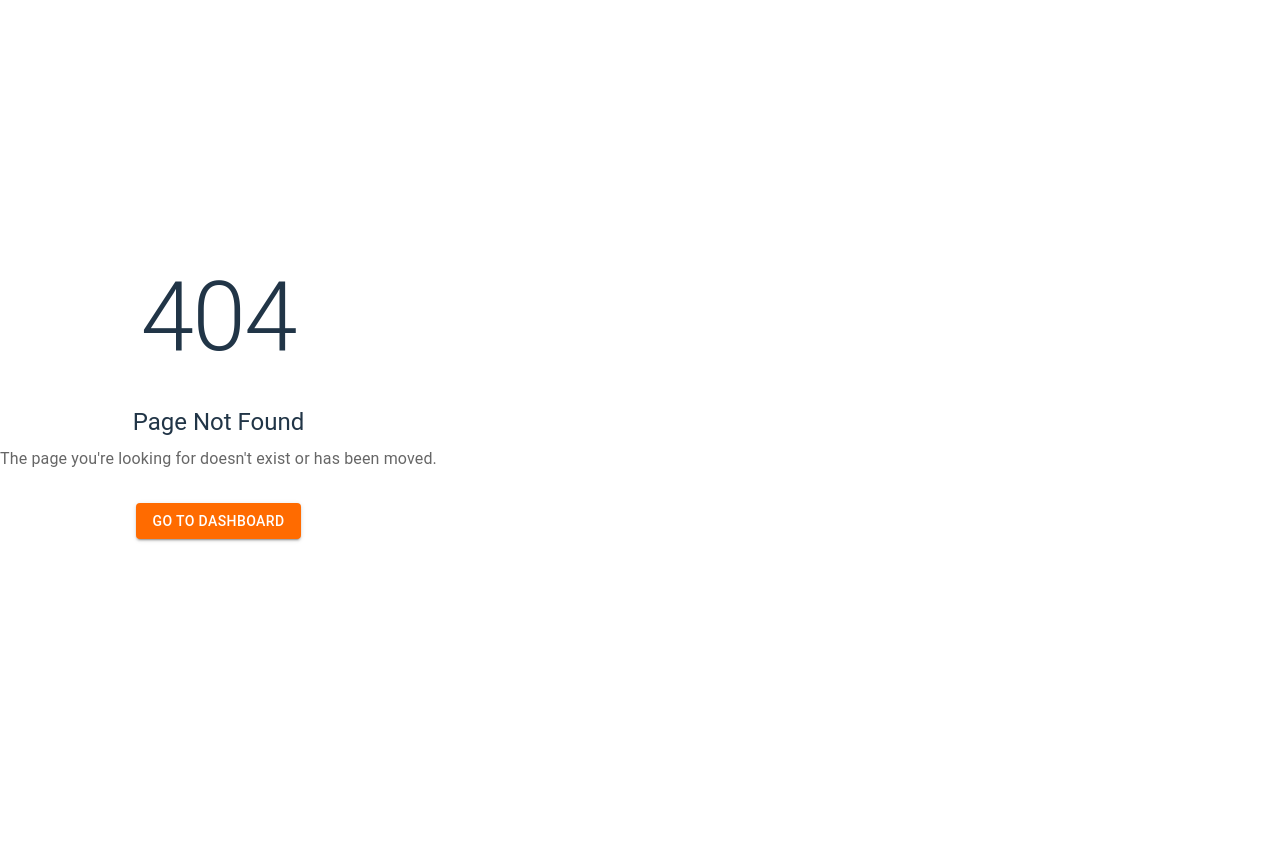
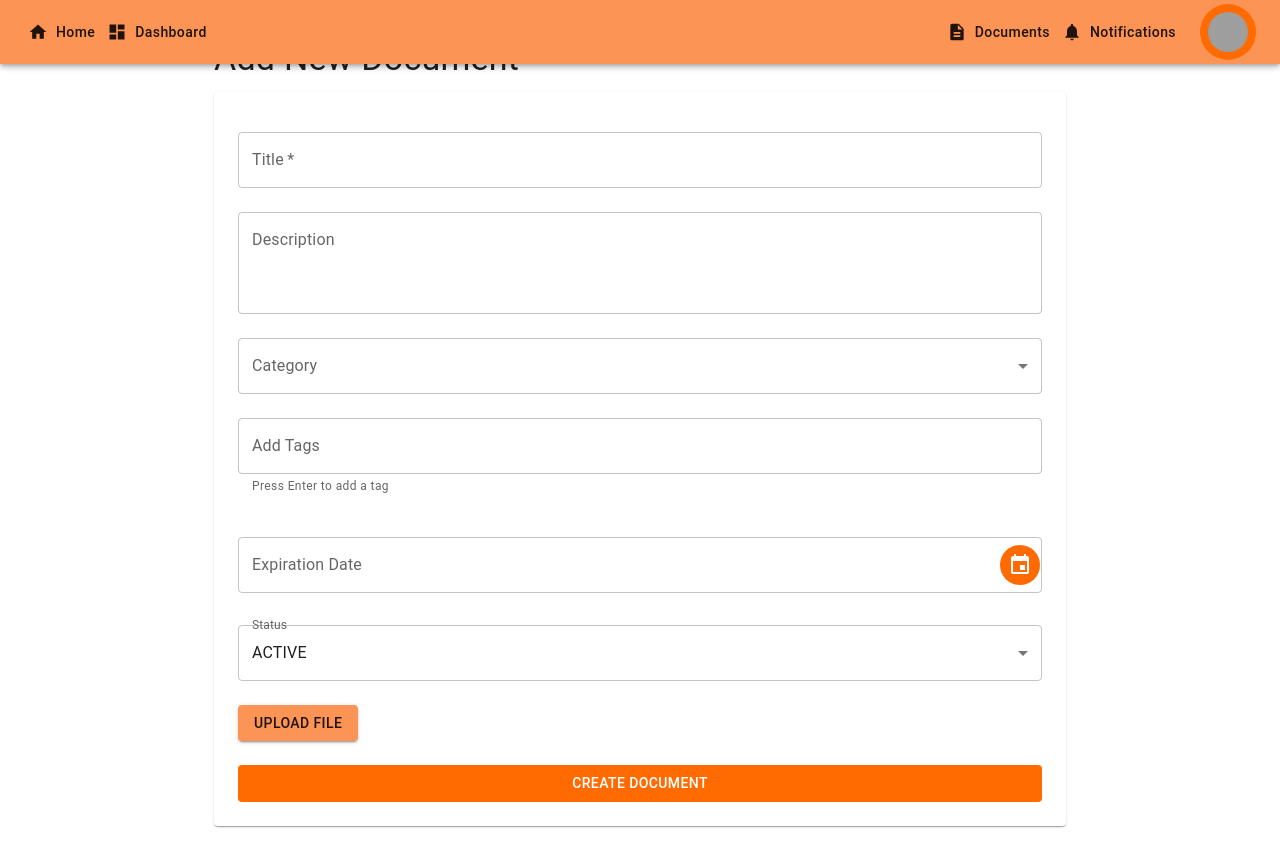
Before and after one commit to AlzgamerCS/react-notification-cursor, a React (Vite) app: page /add-document in a window 1280 px wide. Before the commit this address had no page. Shown: the top 866 px of the page. Before the commit the page ends 800 px from the top, so only its background shows below. Built offline with nearby package versions, Linux system fonts and the light colour scheme; sample sign-in values are in the browser's storage; grey boxes are pictures that could not be loaded.

Commit message:
Add AddDocument page for document creation; update routing in App component and Documents page. Include MUI date pickers and file upload functionality.

```diff
--- a/package.json
+++ b/package.json
@@ -14,6 +14,7 @@
     "@emotion/styled": "^11.14.0",
     "@mui/icons-material": "^6.4.8",
     "@mui/material": "^6.4.8",
+    "@mui/x-date-pickers": "^8.1.0",
     "@reduxjs/toolkit": "^2.6.1",
     "axios": "^1.8.4",
     "date-fns": "^4.1.0",
--- a/src/App.tsx
+++ b/src/App.tsx
@@ -13,6 +13,7 @@ import MainLayout from "./layouts/MainLayout";
 const Login = lazy(() => import("./pages/Login"));
 const Dashboard = lazy(() => import("./pages/Dashboard"));
 const Documents = lazy(() => import("./pages/Documents"));
+const AddDocument = lazy(() => import("./pages/AddDocument"));
 const NotFound = lazy(() => import("./pages/NotFound"));
 const ForgotPassword = lazy(() => import("./pages/ForgotPassword"));
 const Notifications = lazy(() => import("./pages/Notifications"));
@@ -49,6 +50,7 @@ function App() {
               <Route path="/" element={<Navigate to="/dashboard" replace />} />
               <Route path="/dashboard" element={<Dashboard />} />
               <Route path="/documents" element={<Documents />} />
+              <Route path="/add-document" element={<AddDocument />} />
               <Route path="/notifications" element={<Notifications />} />
               <Route path="/profile" element={<Profile />} />
               <Route path="/settings" element={<Settings />} />
--- /dev/null
+++ b/src/pages/AddDocument.tsx
@@ -0,0 +1,309 @@
+import { useState } from 'react';
+import {
+  Box,
+  Button,
+  Container,
+  TextField,
+  Typography,
+  MenuItem,
+  FormControl,
+  InputLabel,
+  Select,
+  Chip,
+  Alert,
+  Paper,
+} from '@mui/material';
+import { AdapterDateFns } from '@mui/x-date-pickers/AdapterDateFns';
+import { LocalizationProvider } from '@mui/x-date-pickers/LocalizationProvider';
+import { DatePicker } from '@mui/x-date-pickers/DatePicker';
+import { useNavigate } from 'react-router-dom';
+
+// Document category enum matching backend
+const DocumentCategory = {
+  CONTRACT: 'CONTRACT',
+  LICENSE: 'LICENSE',
+  CERTIFICATION: 'CERTIFICATION',
+  PERMIT: 'PERMIT',
+  AGREEMENT: 'AGREEMENT',
+  OTHER: 'OTHER',
+} as const;
+
+// Document status enum matching backend
+const DocumentStatus = {
+  ACTIVE: 'ACTIVE',
+  EXPIRED: 'EXPIRED',
+  ARCHIVED: 'ARCHIVED',
+} as const;
+
+const AddDocument = () => {
+  const navigate = useNavigate();
+
+  // Form state
+  const [title, setTitle] = useState('');
+  const [description, setDescription] = useState('');
+  const [category, setCategory] = useState('');
+  const [tags, setTags] = useState<string[]>([]);
+  const [tagInput, setTagInput] = useState('');
+  const [expirationDate, setExpirationDate] = useState<Date | null>(null);
+  const [status, setStatus] = useState('ACTIVE');
+  const [selectedFile, setSelectedFile] = useState<File | null>(null);
+  const [uploadedFilePath, setUploadedFilePath] = useState('');
+
+  // UI state
+  const [loading, setLoading] = useState(false);
+  const [uploading, setUploading] = useState(false);
+  const [error, setError] = useState('');
+  const [success, setSuccess] = useState(false);
+
+  // Handle file upload
+  const handleFileUpload = async (event: React.ChangeEvent<HTMLInputElement>) => {
+    const file = event.target.files?.[0];
+    if (!file) return;
+
+    setSelectedFile(file);
+    setError('');
+    setUploadedFilePath(''); // Clear previous upload path
+
+    const formData = new FormData();
+    formData.append('files', file);
+
+    try {
+      setUploading(true);
+      const response = await fetch('http://localhost:8080/api/files/upload', {
+        method: 'POST',
+        body: formData,
+        headers: {
+          'Authorization': `Bearer ${localStorage.getItem('token')}`,
+        },
+      });
+
+      if (!response.ok) {
+        const errorData = await response.json();
+        throw new Error(errorData.message || 'File upload failed');
+      }
+
+      const data = await response.json();
+      if (!Array.isArray(data) || data.length === 0) {
+        throw new Error('Invalid response from server');
+      }
+
+      // Use the fileName from the first uploaded file
+      setUploadedFilePath(data[0].fileName);
+    } catch (err) {
+      setError(err instanceof Error ? err.message : 'Failed to upload file. Please try again.');
+      console.error('File upload error:', err);
+      setSelectedFile(null); // Clear selected file on error
+    } finally {
+      setUploading(false);
+    }
+  };
+
+  // Handle tag input
+  const handleTagInputKeyDown = (event: React.KeyboardEvent) => {
+    if (event.key === 'Enter' && tagInput) {
+      event.preventDefault();
+      if (!tags.includes(tagInput)) {
+        setTags([...tags, tagInput]);
+      }
+      setTagInput('');
+    }
+  };
+
+  // Handle form submission
+  const handleSubmit = async (event: React.FormEvent) => {
+    event.preventDefault();
+
+    if (!uploadedFilePath) {
+      setError('Please upload a file first');
+      return;
+    }
+
+    const documentData = {
+      title,
+      description,
+      category,
+      expirationDate: expirationDate?.toISOString().split('T')[0],
+      status,
+      filePath: uploadedFilePath,
+      tags
+    };
+
+    try {
+      setLoading(true);
+      const response = await fetch('http://localhost:8080/api/v1/documents', {
+        method: 'POST',
+        headers: {
+          'Content-Type': 'application/json',
+          'Authorization': `Bearer ${localStorage.getItem('token')}`,
+        },
+        body: JSON.stringify(documentData),
+      });
+
+      if (!response.ok) {
+        throw new Error('Failed to create document');
+      }
+
+      setSuccess(true);
+      setTimeout(() => {
+        navigate('/documents');
+      }, 2000);
+    } catch (err) {
+      setError('Failed to create document. Please try again.');
+      console.error('Document creation error:', err);
+    } finally {
+      setLoading(false);
+    }
+  };
+
+  return (
+    <Container maxWidth="md">
+      <Box sx={{ mt: 4, mb: 4 }}>
+        <Typography variant="h4" component="h1" gutterBottom>
+          Add New Document
+        </Typography>
+
+        {error && (
+          <Alert severity="error" sx={{ mb: 2 }}>
+            {error}
+          </Alert>
+        )}
+
+        {success && (
+          <Alert severity="success" sx={{ mb: 2 }}>
+            Document created successfully! Redirecting...
+          </Alert>
+        )}
+
+        <Paper sx={{ p: 3 }}>
+          <Box component="form" onSubmit={handleSubmit} noValidate>
+            <TextField
+              required
+              fullWidth
+              label="Title"
+              value={title}
+              onChange={(e) => setTitle(e.target.value)}
+              margin="normal"
+            />
+
+            <TextField
+              fullWidth
+              label="Description"
+              value={description}
+              onChange={(e) => setDescription(e.target.value)}
+              margin="normal"
+              multiline
+              rows={3}
+            />
+
+            <FormControl fullWidth margin="normal">
+              <InputLabel>Category</InputLabel>
+              <Select
+                value={category}
+                onChange={(e) => setCategory(e.target.value)}
+                required
+              >
+                {Object.entries(DocumentCategory).map(([key, value]) => (
+                  <MenuItem key={key} value={value}>
+                    {key}
+                  </MenuItem>
+                ))}
+              </Select>
+            </FormControl>
+
+            <Box sx={{ mt: 2, mb: 2 }}>
+              <TextField
+                fullWidth
+                label="Add Tags"
+                value={tagInput}
+                onChange={(e) => setTagInput(e.target.value)}
+                onKeyDown={handleTagInputKeyDown}
+                helperText="Press Enter to add a tag"
+              />
+              <Box sx={{ display: 'flex', flexWrap: 'wrap', gap: 1, mt: 1 }}>
+                {tags.map((tag) => (
+                  <Chip
+                    key={tag}
+                    label={tag}
+                    onDelete={() => setTags(tags.filter((t) => t !== tag))}
+                  />
+                ))}
+              </Box>
+            </Box>
+
+            <LocalizationProvider dateAdapter={AdapterDateFns}>
+              <DatePicker
+                label="Expiration Date"
+                value={expirationDate}
+                onChange={(newValue) => setExpirationDate(newValue)}
+                sx={{ mt: 2, mb: 2, width: '100%' }}
+              />
+            </LocalizationProvider>
+
+            <FormControl fullWidth margin="normal">
+              <InputLabel>Status</InputLabel>
+              <Select
+                value={status}
+                onChange={(e) => setStatus(e.target.value)}
+                required
+              >
+                {Object.entries(DocumentStatus).map(([key, value]) => (
+                  <MenuItem key={key} value={value}>
+                    {key}
+                  </MenuItem>
+                ))}
+              </Select>
+            </FormControl>
+
+            <Box sx={{ mt: 2, mb: 2 }}>
+              <input
+                accept="*/*"
+                style={{ display: 'none' }}
+                id="file-upload"
+                type="file"
+                onChange={handleFileUpload}
+              />
+              <label htmlFor="file-upload">
+                <Button
+                  variant="contained"
+                  component="span"
+                  disabled={uploading}
+                >
+                  {uploading ? 'Uploading...' : 'Upload File'}
+                </Button>
+              </label>
+              {selectedFile && (
+                <Typography variant="body2" sx={{ mt: 1 }}>
+                  Selected file: {selectedFile.name}
+                  {uploading && ' (Uploading...)'}
+                </Typography>
+              )}
+              {uploadedFilePath && (
+                <Alert severity="success" sx={{ mt: 1 }}>
+                  File uploaded successfully!
+                </Alert>
+              )}
+              {error && (
+                <Alert severity="error" sx={{ mt: 1 }}>
+                  {error}
+                </Alert>
+              )}
+            </Box>
+
+            <Box sx={{ mt: 3 }}>
+              <Button
+                type="submit"
+                variant="contained"
+                fullWidth
+                disabled={loading || !uploadedFilePath || !title || !category || !expirationDate}
+              >
+                {loading ? 'Creating...' : 'Create Document'}
+              </Button>
+            </Box>
+          </Box>
+        </Paper>
+      </Box>
+    </Container>
+  );
+};
+
+export default AddDocument;
--- a/src/pages/Documents.tsx
+++ b/src/pages/Documents.tsx
@@ -16,6 +16,7 @@ import {
 } from "@mui/material";
 import { Add as AddIcon, Edit as EditIcon, Delete as DeleteIcon } from "@mui/icons-material";
 import { useSelector } from "react-redux";
+import { useNavigate } from "react-router-dom";
 import type { RootState } from "../store";
 import { format } from "date-fns";
 
@@ -53,6 +54,7 @@ const initialDocuments = [
 const Documents = () => {
   const [documents, setDocuments] = useState(initialDocuments);
   const { user } = useSelector((state: RootState) => state.auth);
+  const navigate = useNavigate();
 
   const handleDelete = (id: string) => {
     if (window.confirm("Are you sure you want to delete this document?")) {
@@ -82,7 +84,7 @@ const Documents = () => {
         <Button
           variant="contained"
           startIcon={<AddIcon />}
-          onClick={() => {/* TODO: Implement document creation */}}
+          onClick={() => navigate('/add-document')}
         >
           Add Document
         </Button>
```
Also changed, not shown: 1 other file (tests, documents, lock files or other folders).
